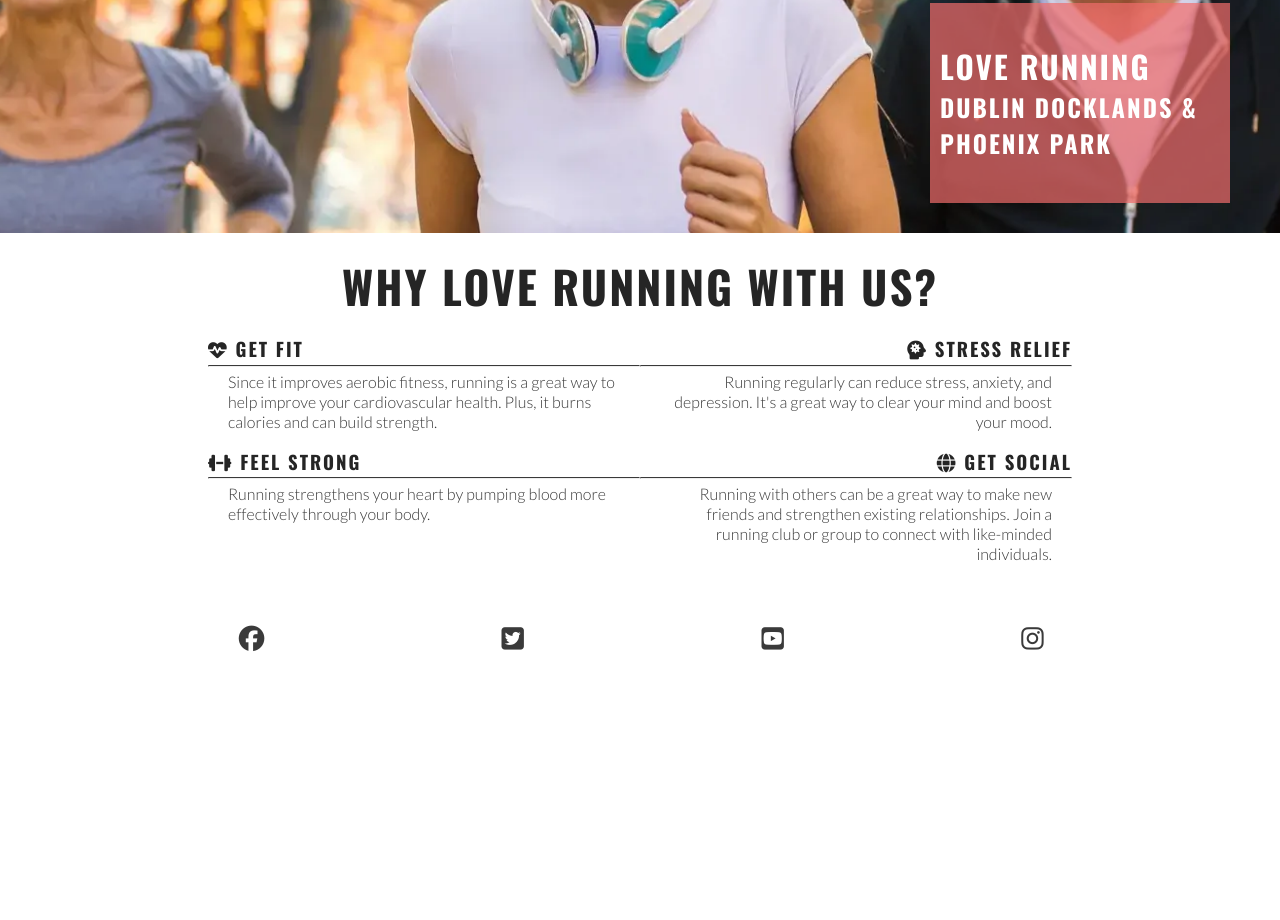
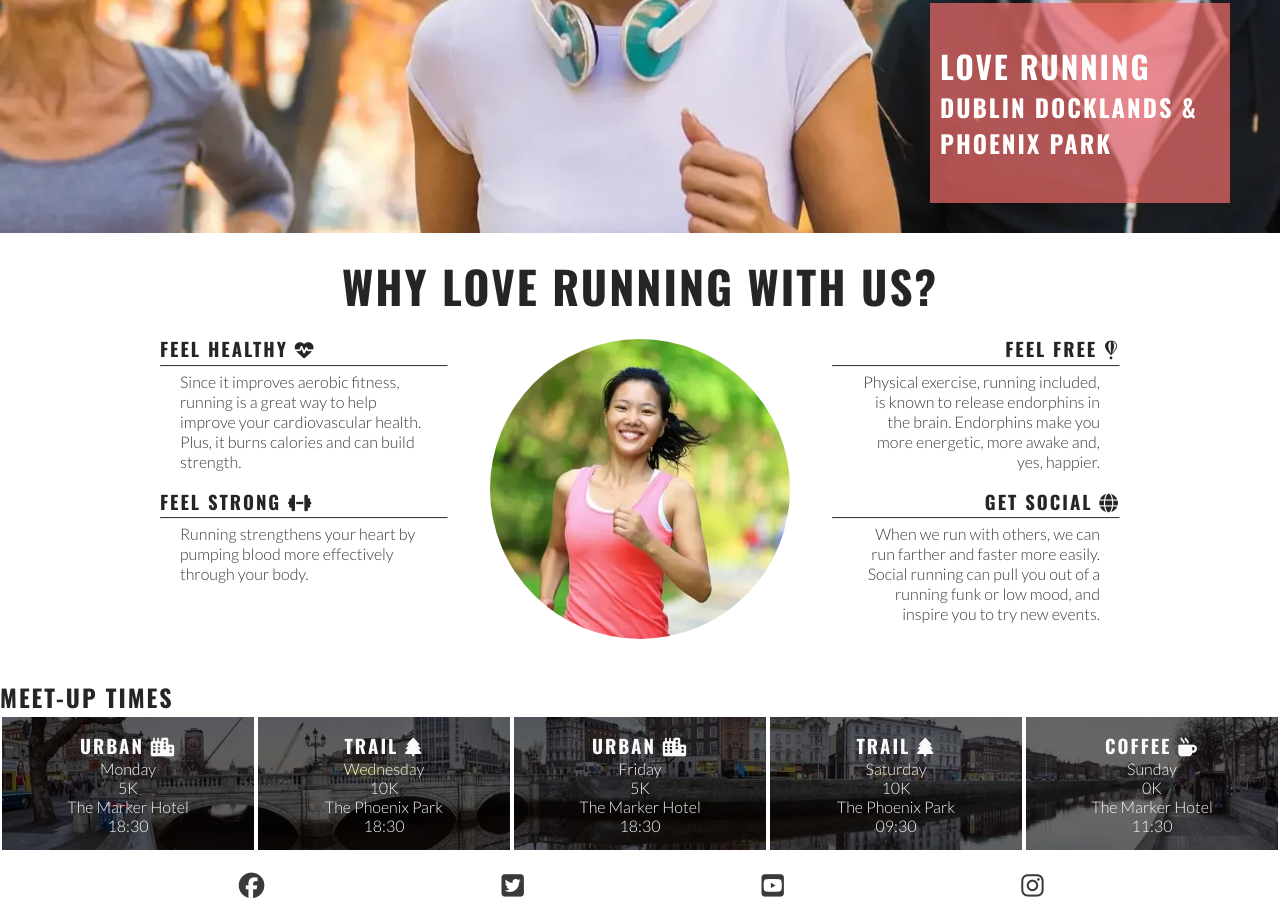
Before and after one commit to leo-wemyss-2024/love-Running, a plain HTML site: page index.html in a window 1280 px wide. Shown: the part 446-1366 px from the top of the page. Before the commit the page ends 1119 px from the top, so only its background shows below. Drawn offline with nearby package versions, Linux system fonts and the light colour scheme.

Commit message:
content updated

```diff
--- a/assets/css/style.css
+++ b/assets/css/style.css
@@ -161,6 +161,32 @@ main {
     justify-content: center;
 }
 
+/* Meetup Times section */
+#times {
+    background: url('../images/dublin-city.webp') no-repeat center/cover;
+    /* Handles responsivity without the need for a media query */
+    display: flex;
+    flex-wrap: wrap;
+}
+
+#times div {
+    color: #fafafa;
+    background-color: rgba(0, 0, 0, .6);
+    padding: 15px;
+    text-align: center;
+    /* This will not wrap on screens of less than 400px wide.
+    Each div will expand to fill the available space on its row */
+    flex-basis: 200px;
+    flex-grow: 1;
+    /* Creates a grid of meetup time divs over the background image */
+    border: 2px solid white;
+}
+
+#times h3 {
+    /* Override the heading colour set in general styles */
+    color: #fafafa;
+}
+
 /* Footer */
 #social-networks {
     text-align: center;
@@ -235,7 +261,6 @@ main {
         text-align: end;
         align-self: flex-end;
     }
-
 }
 
 /* Large devices (laptops and desktops, 992px and up) */
--- a/index.html
+++ b/index.html
@@ -1,3 +1,4 @@
+
 <!DOCTYPE html>
 <html lang="en">
 
@@ -47,42 +48,79 @@
             </div>
         </section>
         <section id="reasons">
-            <h2>Why Love Running With Us?</h2>
+            <h2>Why love running with us?</h2>
             <div id="benefits">
                 <div id="benefits-physical">
                     <div>
-                        <h3><i class="fas fa-heartbeat"></i> Get fit</h3>
+                        <h3>Feel healthy <i class="fa-solid fa-heart-pulse"></i></h3>
                         <hr>
-                        <p>
-                            Since it improves aerobic fitness, running is a great way to help improve your
-                            cardiovascular health. Plus, it burns calories and can build strength.
-                        </p>
+                        <p>Since it improves aerobic fitness, running is a great way to help improve your cardiovascular
+                            health. Plus, it burns calories and can build strength.</p>
                     </div>
                     <div>
-                        <h3><i class="fas fa-dumbbell"></i> Feel strong</h3>
+                        <h3>Feel strong <i class="fa-solid fa-dumbbell"></i></h3>
                         <hr>
-                        <p>
-                            Running strengthens your heart by pumping blood more effectively through your body.
-                        </p>
+                        <p>Running strengthens your heart by pumping blood more effectively through your body.</p>
                     </div>
                 </div>
                 <div id="benefits-mental">
                     <div>
-                        <h3><i class="fas fa-head-side-virus"></i> Stress relief</h3>
+                        <h3>Feel free <i class="fa-brands fa-fly"></i></h3>
                         <hr>
-                        <p>
-                            Running regularly can reduce stress, anxiety, and depression. It's a great way to clear your
-                            mind and boost your mood.
-                        </p>
+                        <p>Physical exercise, running included, is known to release endorphins in the brain. Endorphins
+                            make you more energetic, more awake and, yes, happier.</p>
                     </div>
                     <div>
-                        <h3><i class="fas fa-globe"></i> Get social</h3>
+                        <h3>Get social <i class="fa-solid fa-globe"></i></h3>
                         <hr>
-                        <p>
-                            Running with others can be a great way to make new friends and strengthen existing
-                            relationships. Join a running club or group to connect with like-minded individuals.
-                        </p>
+                        <p>When we run with others, we can run farther and faster more easily. Social running can pull
+                            you out of a running funk or low mood, and inspire you to try new events.</p>
                     </div>
+                </div>
+                <div id="benefits-image">
+                    <div id="circle-cover-bg"></div>
+                </div>
+            </div>
+        </section>
+
+        <!-- Meetup Times section -->
+        <section id="meetups">
+            <h2>Meet-up Times</h2>
+            <div id="times">
+                <div>
+                    <h3>Urban <i class="fa-solid fa-city"></i></h3>
+                    <p>Monday</p>
+                    <p>5K</p>
+                    <p>The Marker Hotel</p>
+                    <p>18:30</p>
+                </div>
+                <div>
+                    <h3>Trail <i class="fa-solid fa-tree"></i></h3>
+                    <p>Wednesday</p>
+                    <p>10K</p>
+                    <p>The Phoenix Park</p>
+                    <p>18:30</p>
+                </div>
+                <div>
+                    <h3>Urban <i class="fa-solid fa-city"></i></h3>
+                    <p>Friday</p>
+                    <p>5K</p>
+                    <p>The Marker Hotel</p>
+                    <p>18:30</p>
+                </div>
+                <div>
+                    <h3>Trail <i class="fa-solid fa-tree"></i></h3>
+                    <p>Saturday</p>
+                    <p>10K</p>
+                    <p>The Phoenix Park</p>
+                    <p>09:30</p>
+                </div>
+                <div>
+                    <h3>Coffee <i class="fa-solid fa-mug-hot"></i></h3>
+                    <p>Sunday</p>
+                    <p>0K</p>
+                    <p>The Marker Hotel</p>
+                    <p>11:30</p>
                 </div>
             </div>
         </section>
```
Also changed, not shown: assets/images/dublin-city.webp (added).
